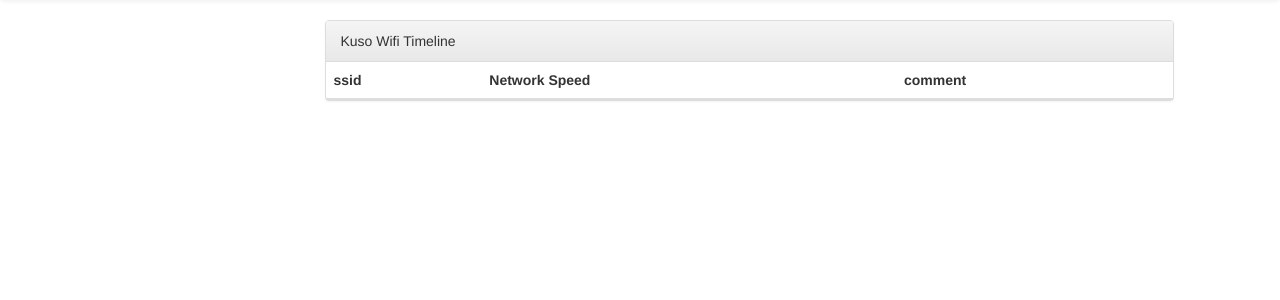
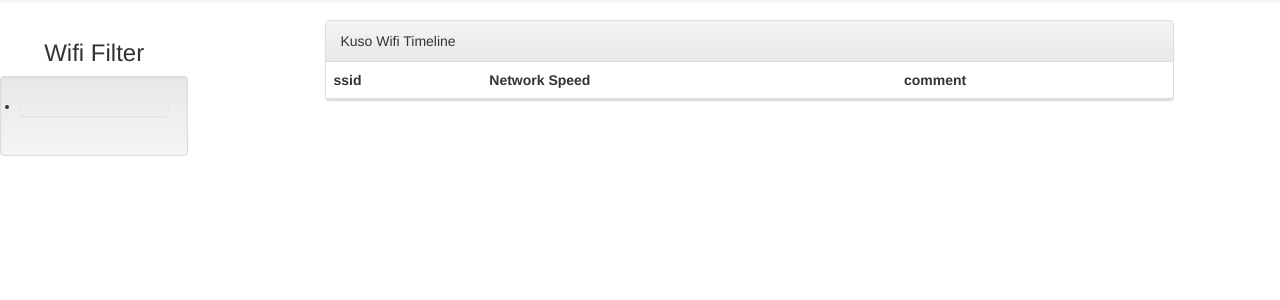
Before and after one commit to uehara1414/kuso-wifi-server, a Django app: page / in a window 1280 px wide. Shown: the part 52-352 px from the top of the page. Run offline with Django 3.2, Linux system fonts and the light colour scheme; data that the repository does not hold is empty; some libraries are stand-ins or nearby versions.

Commit message:
Separate wifi-filter to new template

```diff
--- a/kuso_wifi_server/templates/kuso_wifi_server/base.html
+++ b/kuso_wifi_server/templates/kuso_wifi_server/base.html
@@ -25,32 +25,10 @@
 <div class="row">
 
     <div class="col-sm-2">
-        {% for i in filter_ssid %}
-            <div class="checkbox">
-                <label><input class="wifi-checkbox" name="{{ i.name }}" type="checkbox" {% if i.checked %} checked {% endif %}>{{ i.name }}</label>
-            </div>
-        {% endfor %}
+
+        {% include "kuso_wifi_server/wifi_filter.html" %}
+
     </div>
-    <script type="text/javascript">
-        $(".checkbox").change(function(){
-            var ssid_list = [];
-            $(".wifi-checkbox").each(function(){
-                if ($(this).prop("checked")) {
-                    ssid_list.push($(this).attr("name"));
-                }
-            });
-           $.ajax("{% url "kuso_wifi_server:filter-ajax" %}", {
-               type: "POST",
-               dataType: "json",
-               data: JSON.stringify({
-                   ssid: ssid_list
-               }),
-               success: function(){
-                   location.reload();
-               }
-           });
-        });
-    </script>
 
     <div class="col-sm-10">
         {% block body %}{% endblock %}
--- /dev/null
+++ b/kuso_wifi_server/templates/kuso_wifi_server/wifi_filter.html
@@ -0,0 +1,34 @@
+<div id="wifi-filter">
+    <h3 class="text-center">Wifi Filter</h3>
+    <div class="well" style="max-height: 300px;overflow: auto;">
+        <ul id="check-list-box" class="list-group checked-list-box">
+            <li>
+                {% for i in filter_ssid %}
+                    <div class="checkbox">
+                        <label><input class="wifi-checkbox" name="{{ i.name }}" type="checkbox" {% if i.checked %} checked {% endif %}>{{ i.name }}</label>
+                    </div>
+                {% endfor %}
+            </li>
+        </ul>
+    </div>
+    <script type="text/javascript">
+        $(".checkbox").change(function(){
+            var ssid_list = [];
+            $(".wifi-checkbox").each(function(){
+                if ($(this).prop("checked")) {
+                    ssid_list.push($(this).attr("name"));
+                }
+            });
+           $.ajax("{% url "kuso_wifi_server:filter-ajax" %}", {
+               type: "POST",
+               dataType: "json",
+               data: JSON.stringify({
+                   ssid: ssid_list
+               }),
+               success: function(){
+                   location.reload();
+               }
+           });
+        });
+    </script>
+</div>
```
